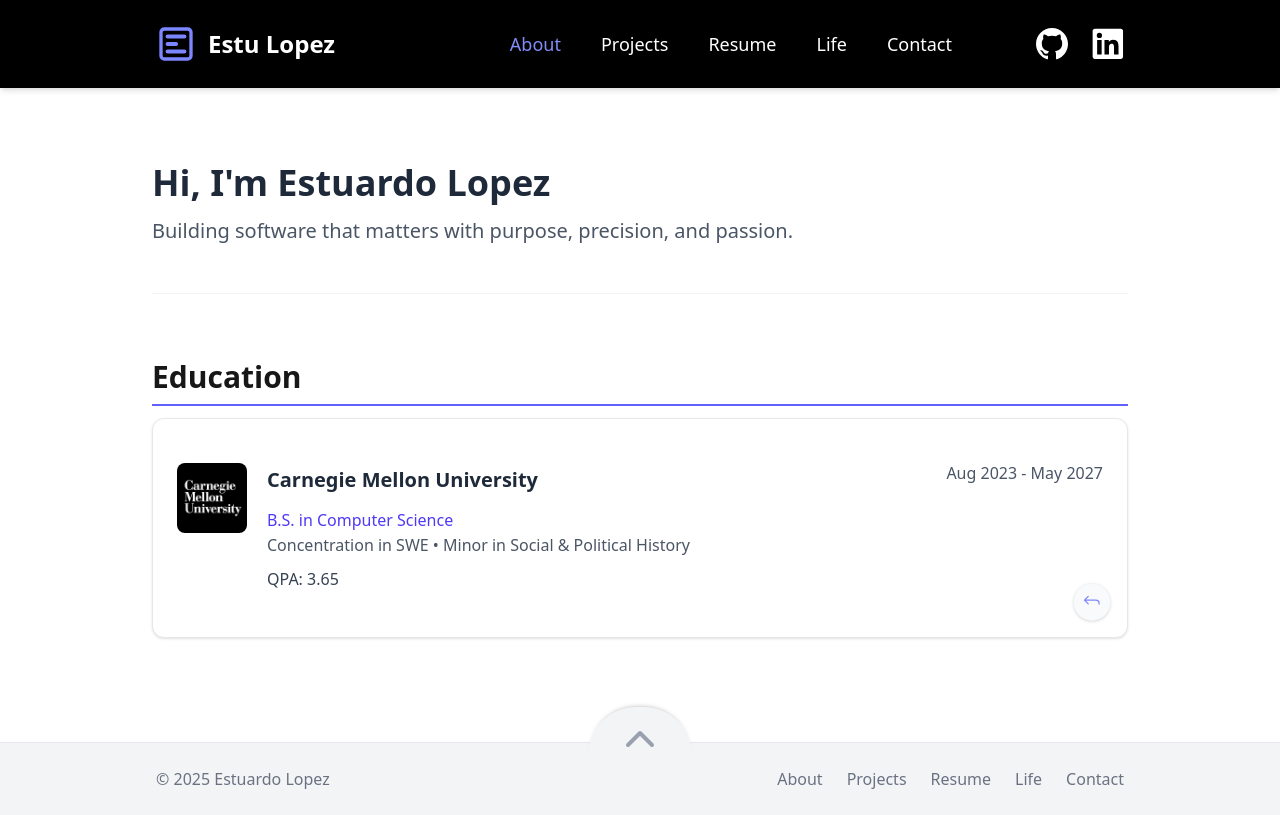
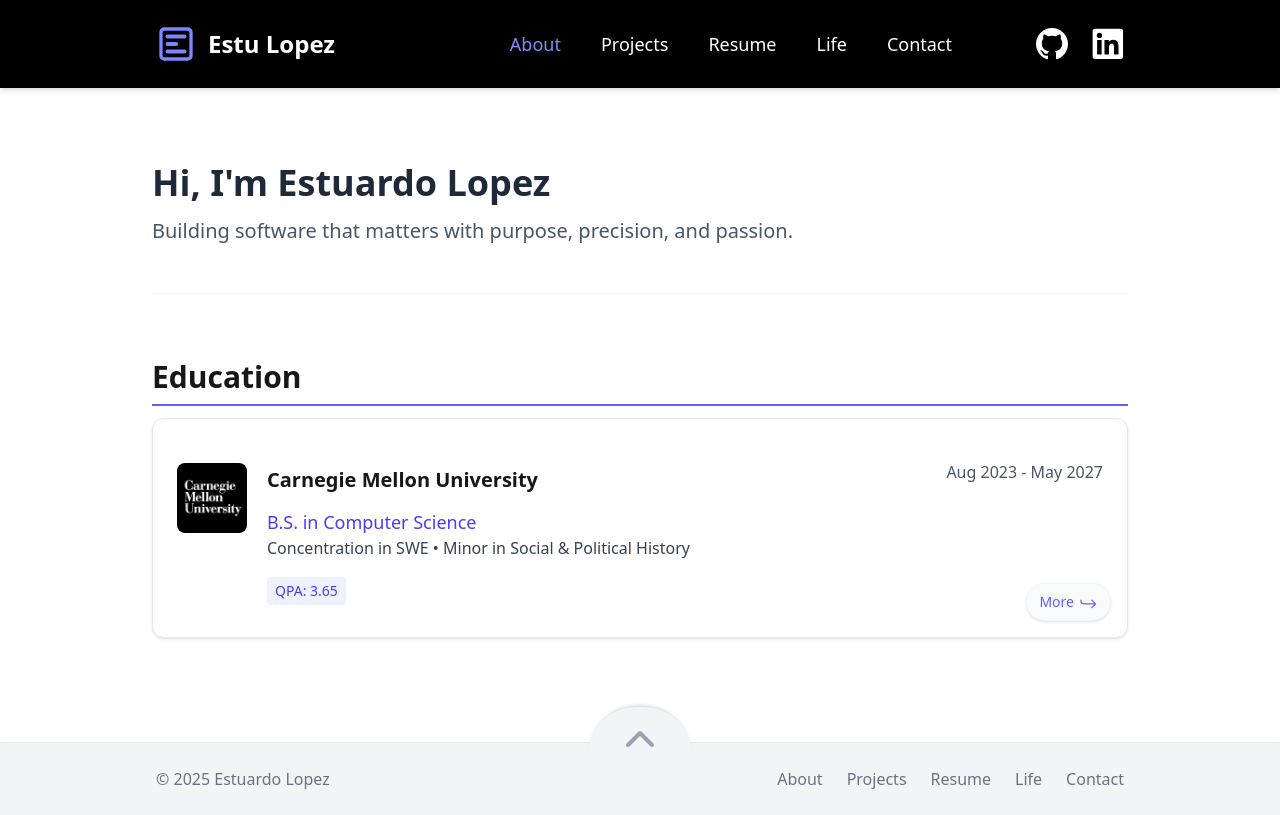
Before and after one commit to estulpz202/personal-website, a Next.js app: page /about in a window 1280 px wide. Built offline with nearby package versions, Linux system fonts and the light colour scheme.

Commit message:
Ehance adn tweak EducationSection on about page.

```diff
--- a/src/components/about/EducationSection.tsx
+++ b/src/components/about/EducationSection.tsx
@@ -40,7 +40,7 @@ export default function EducationSection() {
         >
           {/* Front Side */}
           <div
-            className="absolute w-full h-full bg-white rounded-xl shadow-sm border border-gray-200 p-6 backface-hidden cursor-pointer hover:border-indigo-200 transition-colors"
+            className="absolute w-full h-full bg-white rounded-xl shadow-sm border border-gray-200 p-6 backface-hidden cursor-pointer hover:shadow-md transition-all duration-200"
             onClick={() => setIsFlipped(true)}
           >
             <div className="flex items-start">
@@ -55,21 +55,24 @@ export default function EducationSection() {
               </div>
               <div className="ml-5 flex-grow">
                 <div className="flex flex-col md:flex-row md:items-center justify-between">
-                  <h3 className="text-xl font-semibold text-gray-800">
-                    Carnegie Mellon University
-                  </h3>
-                  <span className="text-gray-600 text-base font-normal">Aug 2023 - May 2027</span>
+                  <h3 className="text-xl font-bold">Carnegie Mellon University</h3>
+                  <span className="text-gray-600">Aug 2023 - May 2027</span>
                 </div>
-                <p className="text-indigo-600 font-medium mt-1">B.S. in Computer Science</p>
-                <p className="text-gray-600">
+                <p className="text-indigo-600 font-medium mt-1 text-lg">B.S. in Computer Science</p>
+                <p className="text-gray-700">
                   Concentration in SWE • Minor in Social & Political History
                 </p>
-                <p className="text-gray-700 mt-2">QPA: 3.65</p>
+                <div className="flex items-center mt-4">
+                  <span className="bg-indigo-50 text-indigo-600 px-2 py-1 rounded text-sm font-medium">
+                    QPA: 3.65
+                  </span>
+                </div>
               </div>
             </div>
 
             {/* Flip indicator */}
-            <div className="absolute bottom-4 right-4 text-indigo-400 bg-gray-50 rounded-full p-2 shadow-sm border border-gray-100 hover:bg-indigo-50 transition-colors">
+            <div className="absolute bottom-4 right-4 text-indigo-500 bg-gray-50 rounded-full px-3 py-2 shadow-sm border border-gray-100 hover:bg-indigo-50 transition-colors flex items-center gap-1">
+              <span className="text-sm">More</span>
               <svg
                 width="20"
                 height="20"
@@ -78,7 +81,7 @@ export default function EducationSection() {
                 xmlns="http://www.w3.org/2000/svg"
               >
                 <path
-                  d="M7.5 14.25L3 9.75M3 9.75L7.5 5.25M3 9.75H16.5C18.7091 9.75 20.5 11.5409 20.5 13.75V14.25"
+                  d="M16.5 9.75L21 14.25M21 14.25L16.5 18.75M21 14.25H7.5C5.29086 14.25 3.5 12.4591 3.5 10.25V9.75"
                   stroke="currentColor"
                   strokeWidth="1.5"
                   strokeLinecap="round"
@@ -90,35 +93,31 @@ export default function EducationSection() {
 
           {/* Back Side */}
           <div
-            className="absolute w-full h-full bg-white rounded-xl shadow-sm border border-gray-200 p-6 backface-hidden rotate-y-180 cursor-pointer hover:border-indigo-200 transition-colors"
+            className="absolute w-full h-full bg-white rounded-xl shadow-sm border border-gray-200 p-6 backface-hidden rotate-y-180 cursor-pointer hover:shadow-md transition-all duration-200"
             onClick={() => setIsFlipped(false)}
           >
             <div className="flex h-full">
               {/* Campus Involvement */}
-              <div className="w-2/5 border-r border-gray-100 pr-4">
-                <h4 className="font-medium text-gray-800 mb-3 text-sm uppercase tracking-wider">
-                  Campus Involvement
-                </h4>
+              <div className="w-[35%] border-r border-gray-100 pr-4">
+                <h4 className="text-gray-800 mb-3 tracking-wider">Campus Involvement</h4>
                 <ul className="space-y-3">
                   {activities.map((activity) => (
-                    <li key={activity} className="flex items-start">
+                    <li key={activity} className="flex items-center">
                       <span className="text-indigo-500 mr-2">•</span>
-                      <span className="text-gray-700 text-sm">{activity}</span>
+                      <span className="text-gray-700 text-sm font-medium">{activity}</span>
                     </li>
                   ))}
                 </ul>
               </div>
 
               {/* Coursework */}
-              <div className="w-3/5 pl-6">
-                <h4 className="font-medium text-gray-800 mb-3 text-sm uppercase tracking-wider">
-                  Coursework
-                </h4>
+              <div className="w-[65%] pl-6">
+                <h4 className="text-gray-800 mb-3 tracking-wider">Coursework</h4>
                 <div className="flex flex-wrap gap-2">
                   {courses.map((course) => (
                     <span
                       key={course}
-                      className="inline-block px-2.5 py-0.5 mb-1.5 text-xs bg-gray-100 text-gray-700 rounded"
+                      className="inline-block px-3 py-1 mb-1.5 text-xs bg-gray-100 text-gray-700 font-medium rounded"
                     >
                       {course}
                     </span>
@@ -128,7 +127,8 @@ export default function EducationSection() {
             </div>
 
             {/* Back indicator */}
-            <div className="absolute bottom-4 right-4 text-indigo-400 bg-gray-50 rounded-full p-2 shadow-sm border border-gray-100 hover:bg-indigo-50 transition-colors">
+            <div className="absolute bottom-4 right-4 text-indigo-500 bg-gray-50 rounded-full px-3 py-2 shadow-sm border border-gray-100 hover:bg-indigo-50 transition-colors flex items-center gap-1">
+              <span className="text-sm">Back</span>
               <svg
                 width="20"
                 height="20"
@@ -137,7 +137,7 @@ export default function EducationSection() {
                 xmlns="http://www.w3.org/2000/svg"
               >
                 <path
-                  d="M16.5 9.75L21 14.25M21 14.25L16.5 18.75M21 14.25H7.5C5.29086 14.25 3.5 12.4591 3.5 10.25V9.75"
+                  d="M7.5 14.25L3 9.75M3 9.75L7.5 5.25M3 9.75H16.5C18.7091 9.75 20.5 11.5409 20.5 13.75V14.25"
                   stroke="currentColor"
                   strokeWidth="1.5"
                   strokeLinecap="round"
```
